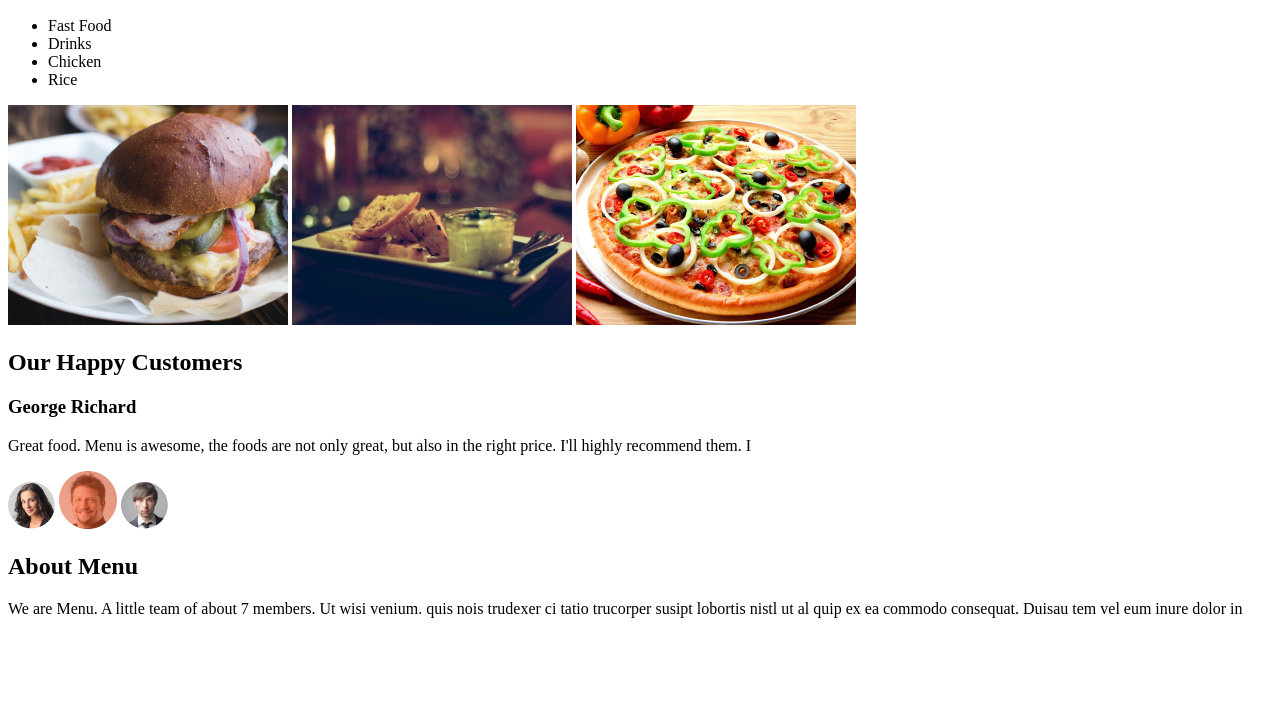
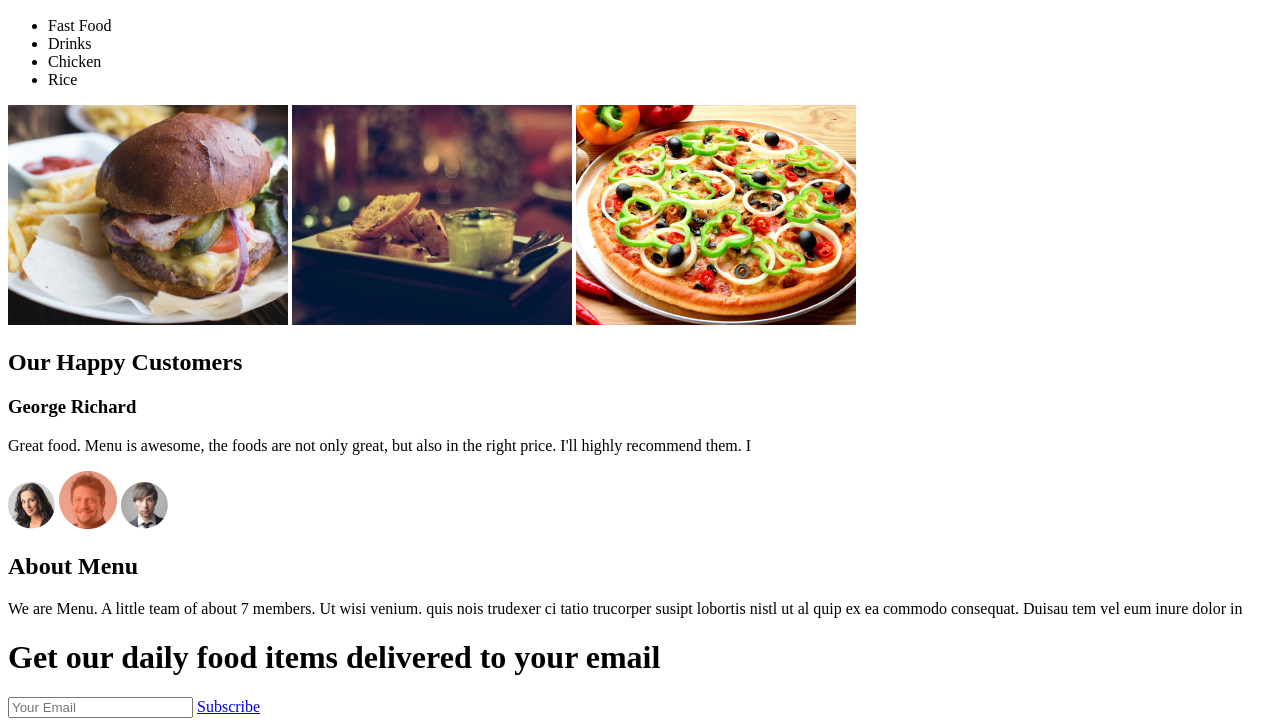
Before and after one commit to erastus-mwangi-njoroge/Anitas-Kitchen, a plain HTML site: page dist/index.html in a window 1280 px wide. Shown: the part 2561-3287 px from the top of the page. Before the commit the page ends 3195 px from the top, so only its background shows below. Drawn offline with Linux system fonts and the light colour scheme; files that its build step writes are made by us from their sources; files whose address does not match are found by name.

Commit message:
add email responses

```diff
--- a/dist/index.html
+++ b/dist/index.html
@@ -135,3 +135,12 @@
                             </div>
                             </div>
                         </div>
+                        <div id="response">
+                            <h1>Get our daily food items delivered to your email</h1>
+                            <div class="email">
+                                <form action="">
+                                    <input type="email" name="email" class="formStyle" placeholder="Your Email" required />
+                                    <a href="#" class="formButton">Subscribe</a>
+                              </form>
+                            </div>
+                        </div>
```
Also changed, not shown: index.html (+9 -0 lines).
